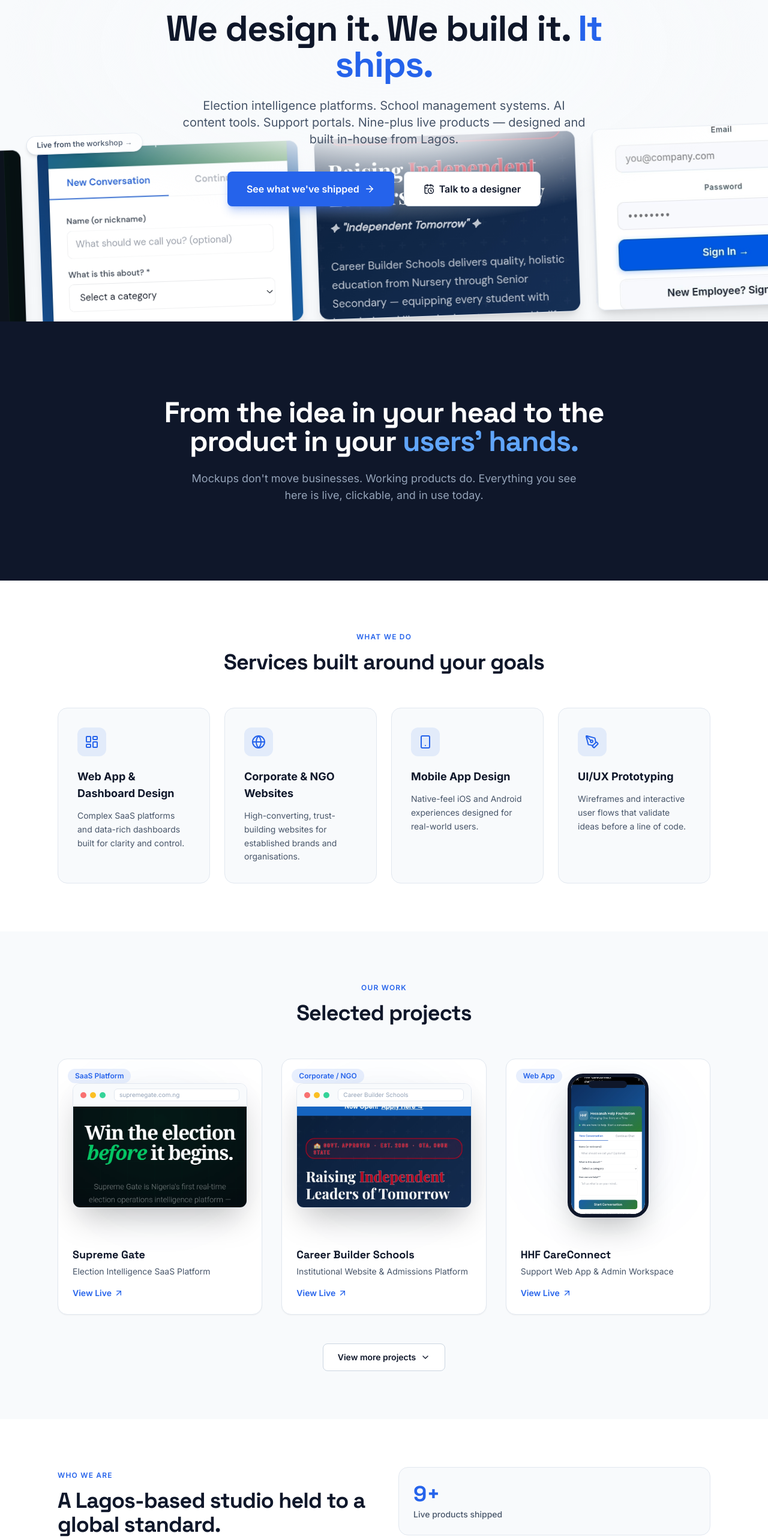
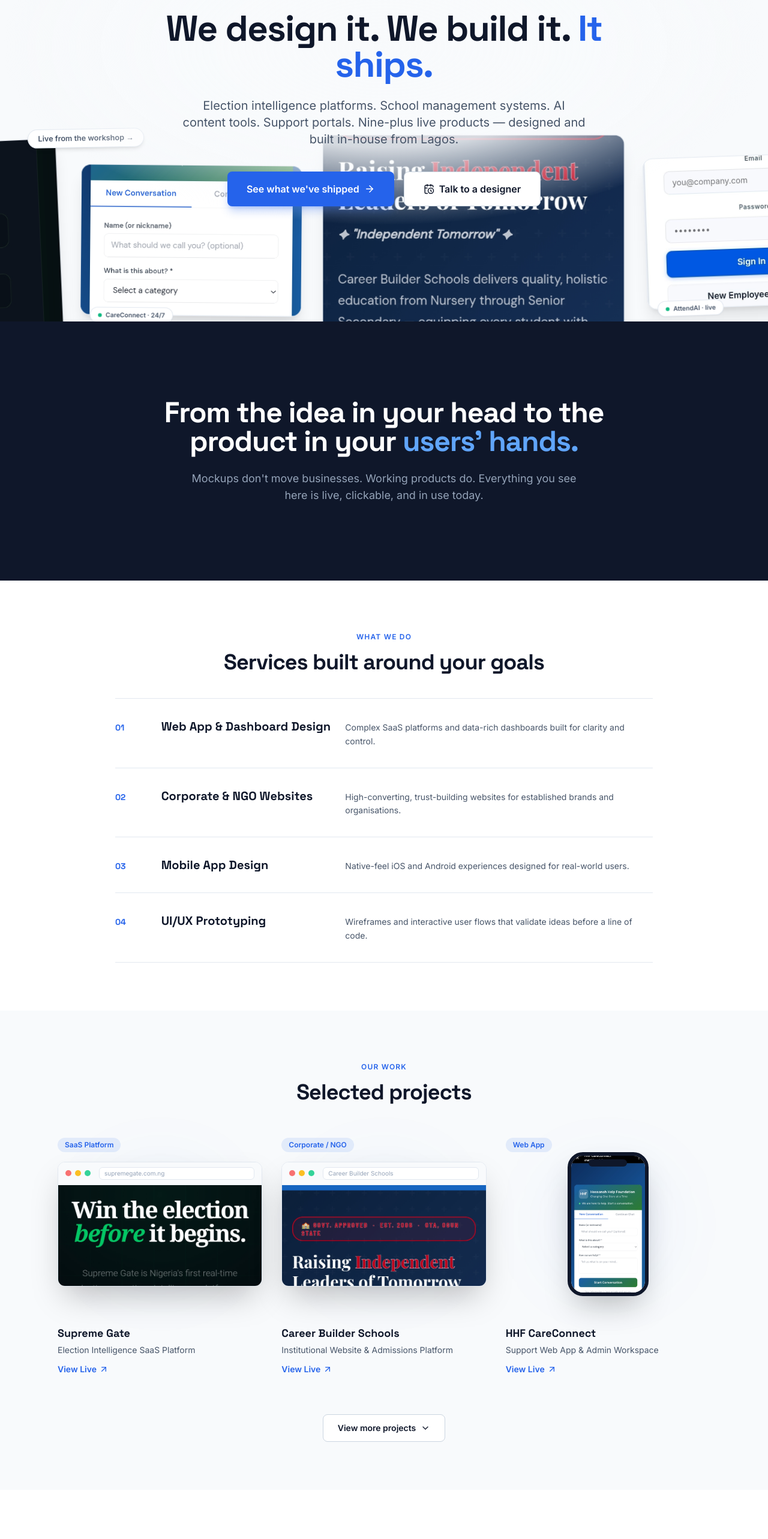
Before and after one commit to Rollyadams/Rollyadams-Webdesign, a React (Vite) app: page / in a window 1280 px wide. Shown: the part 180-2746 px from the top of the page at 60% size. Built offline with nearby package versions, Linux system fonts and the light colour scheme; the HTML template or start-up script is replaced by a standard one.

Commit message:
Update App.jsx

```diff
--- a/src/App.jsx
+++ b/src/App.jsx
@@ -5,10 +5,6 @@
   X,
   ArrowRight,
   CalendarClock,
-  LayoutDashboard,
-  Globe,
-  Smartphone,
-  PenTool,
   ArrowUpRight,
   ChevronDown,
   Mail,
@@ -90,7 +86,7 @@
   )
 }
 
-/* ============ HERO ============ */
+/* ============ HERO — annotated workshop wall ============ */
 const heroContainer = {
   hidden: { opacity: 0 },
   show: { opacity: 1, transition: { staggerChildren: 0.15 } },
@@ -102,10 +98,30 @@
 }
 
 const marqueeShots = [
-  { src: '/images/sg-login.jpg', alt: '' },
-  { src: '/images/careconnect-chat.jpg', alt: '' },
-  { src: '/images/cbs-home.jpg', alt: '' },
-  { src: '/images/attendai-login.jpg', alt: '' },
+  {
+    src: '/images/sg-login.jpg',
+    caption: 'Supreme Gate · live',
+    size: 'h-64 w-96 md:h-80 md:w-[30rem]',
+    tilt: 'rotate-[-1.5deg]',
+  },
+  {
+    src: '/images/careconnect-chat.jpg',
+    caption: 'CareConnect · 24/7',
+    size: 'h-48 w-72 md:h-60 md:w-[22rem]',
+    tilt: 'rotate-[1.5deg]',
+  },
+  {
+    src: '/images/cbs-home.jpg',
+    caption: 'Career Builder Schools · live',
+    size: 'h-64 w-96 md:h-80 md:w-[30rem]',
+    tilt: 'rotate-[1deg]',
+  },
+  {
+    src: '/images/attendai-login.jpg',
+    caption: 'AttendAI · live',
+    size: 'h-48 w-72 md:h-60 md:w-[22rem]',
+    tilt: 'rotate-[-1deg]',
+  },
 ]
 
 function Hero() {
@@ -113,21 +129,26 @@
 
   return (
     <section className="relative overflow-hidden pt-36 pb-48 section-padding">
-      {/* Tilted exhibit shelf — your shipped work, composed on purpose */}
+      {/* Workshop wall — pinned prints, annotated */}
       <div
         aria-hidden
-        className="pointer-events-none absolute inset-x-0 top-[58%] rotate-[-2deg] scale-105"
+        className="pointer-events-none absolute inset-x-0 top-[58%] rotate-[-1deg] scale-105"
       >
         <div className="marquee">
-          <div className="marquee-track">
+          <div className="marquee-track items-center">
             {loop.map((shot, i) => (
-              <img
-                key={i}
-                src={shot.src}
-                alt={shot.alt}
-                loading="lazy"
-                className="mr-6 h-56 w-80 md:h-72 md:w-[26rem] rounded-2xl object-cover shadow-xl border border-slate-200"
-              />
+              <div key={i} className={`relative mr-8 ${shot.size} ${shot.tilt}`}>
+                <img
+                  src={shot.src}
+                  alt=""
+                  loading="lazy"
+                  className="h-full w-full rounded-2xl object-cover shadow-xl border border-slate-200"
+                />
+                <span className="absolute -bottom-3 left-4 inline-flex items-center rounded-full border border-slate-200 bg-white px-3 py-1 text-[10px] font-semibold text-muted shadow-sm">
+                  <span className="mr-1.5 inline-block h-1.5 w-1.5 rounded-full bg-emerald-500" />
+                  {shot.caption}
+                </span>
+              </div>
             ))}
           </div>
         </div>
@@ -286,25 +307,21 @@
   )
 }
 
-/* ============ SERVICES ============ */
+/* ============ SERVICES — index list, no boxes ============ */
 const services = [
   {
-    icon: LayoutDashboard,
     title: 'Web App & Dashboard Design',
     desc: 'Complex SaaS platforms and data-rich dashboards built for clarity and control.',
   },
   {
-    icon: Globe,
     title: 'Corporate & NGO Websites',
     desc: 'High-converting, trust-building websites for established brands and organisations.',
   },
   {
-    icon: Smartphone,
     title: 'Mobile App Design',
     desc: 'Native-feel iOS and Android experiences designed for real-world users.',
   },
   {
-    icon: PenTool,
     title: 'UI/UX Prototyping',
     desc: 'Wireframes and interactive user flows that validate ideas before a line of code.',
   },
@@ -319,7 +336,7 @@
           whileInView={{ opacity: 1, y: 0 }}
           viewport={{ once: true }}
           transition={{ duration: 0.6 }}
-          className="mb-14 text-center"
+          className="mb-10 text-center"
         >
           <span className="text-xs font-semibold tracking-widest text-brand uppercase">
             What We Do
@@ -329,30 +346,35 @@
           </h2>
         </motion.div>
 
-        <div className="grid gap-6 sm:grid-cols-2 lg:grid-cols-4">
+        <div className="mx-auto max-w-4xl">
           {services.map((s, i) => (
             <motion.div
               key={s.title}
-              initial={{ opacity: 0, y: 24 }}
+              initial={{ opacity: 0, y: 16 }}
               whileInView={{ opacity: 1, y: 0 }}
               viewport={{ once: true }}
-              transition={{ duration: 0.5, delay: i * 0.1 }}
-              className="group rounded-2xl border border-slate-200 bg-surface p-8 transition-all hover:border-brand/40 hover:shadow-xl hover:shadow-brand/10 hover:-translate-y-1"
+              transition={{ duration: 0.5, delay: i * 0.08 }}
+              className="group grid gap-2 border-t border-slate-200 py-8 md:grid-cols-12 md:items-baseline md:gap-6"
             >
-              <div className="mb-5 grid h-12 w-12 place-items-center rounded-xl bg-brand/10 text-brand transition-colors group-hover:bg-brand group-hover:text-white">
-                <s.icon size={24} />
-              </div>
-              <h3 className="mb-3 text-lg font-bold">{s.title}</h3>
-              <p className="text-sm leading-relaxed text-muted">{s.desc}</p>
+              <span className="font-display text-sm font-bold text-brand md:col-span-1">
+                0{i + 1}
+              </span>
+              <h3 className="font-display text-xl font-bold transition-colors group-hover:text-brand md:col-span-4">
+                {s.title}
+              </h3>
+              <p className="text-sm leading-relaxed text-muted md:col-span-7">
+                {s.desc}
+              </p>
             </motion.div>
           ))}
+          <div className="border-t border-slate-200" />
         </div>
       </div>
     </section>
   )
 }
 
-/* ============ PORTFOLIO ============ */
+/* ============ PORTFOLIO — frames float free, no card boxes ============ */
 const featured = [
   {
     tag: 'SaaS Platform',
@@ -480,8 +502,8 @@
           </h2>
         </motion.div>
 
-        {/* Featured 3 — devices floating alone on white */}
-        <div className="grid gap-8 md:grid-cols-3">
+        {/* Featured 3 — floating free */}
+        <div className="grid gap-12 md:grid-cols-3 md:gap-8">
           {featured.map((p, i) => (
             <motion.a
               key={p.title}
@@ -492,26 +514,26 @@
               whileInView={{ opacity: 1, y: 0 }}
               viewport={{ once: true }}
               transition={{ duration: 0.5, delay: i * 0.1 }}
-              className="group rounded-2xl border border-slate-200 bg-white shadow-sm transition-all hover:shadow-2xl hover:-translate-y-1 overflow-hidden"
+              className="group block"
             >
-              <div className="relative grid h-72 place-items-center px-6">
+              <div className="relative grid h-72 place-items-center">
                 <div className="absolute h-36 w-36 rounded-full bg-brand/10 blur-3xl" />
                 <ShotFrame
                   item={p}
-                  phoneClass="relative h-60 aspect-[9/16] transition-transform duration-500 group-hover:scale-105"
-                  browserClass="relative h-52 w-full transition-transform duration-500 group-hover:scale-[1.03]"
+                  phoneClass="relative h-60 aspect-[9/16] transition-transform duration-500 group-hover:-translate-y-2 group-hover:scale-[1.02]"
+                  browserClass="relative h-52 w-full transition-transform duration-500 group-hover:-translate-y-2 group-hover:scale-[1.01]"
                 />
-                <span className="absolute top-4 left-4 rounded-full bg-brand/10 px-3 py-1 text-xs font-semibold text-brand">
+                <span className="absolute top-0 left-0 rounded-full bg-brand/10 px-3 py-1 text-xs font-semibold text-brand">
                   {p.tag}
                 </span>
               </div>
 
-              <div className="p-6">
-                <h3 className="font-display text-lg font-bold group-hover:text-brand transition-colors">
+              <div className="mt-6">
+                <h3 className="font-display text-lg font-bold transition-colors group-hover:text-brand">
                   {p.title}
                 </h3>
                 <p className="mt-1 text-sm text-muted">{p.subtitle}</p>
-                <span className="mt-4 inline-flex items-center gap-1 text-sm font-semibold text-brand">
+                <span className="mt-3 inline-flex items-center gap-1 text-sm font-semibold text-brand">
                   View Live <ArrowUpRight size={16} />
                 </span>
               </div>
@@ -520,7 +542,7 @@
         </div>
 
         {/* View more toggle */}
-        <div className="mt-12 text-center">
+        <div className="mt-16 text-center">
           <button
             onClick={() => setShowMore(!showMore)}
             className="inline-flex items-center gap-2 rounded-lg border border-slate-300 bg-white px-6 py-3 text-sm font-semibold text-ink transition-all hover:border-brand hover:text-brand"
@@ -533,27 +555,24 @@
           </button>
         </div>
 
-        {/* Archive grid — appears on demand */}
+        {/* Archive — floating free */}
         {showMore && (
           <motion.div
             initial={{ opacity: 0, y: 24 }}
             animate={{ opacity: 1, y: 0 }}
             transition={{ duration: 0.5 }}
-            className="mt-12 grid gap-6 sm:grid-cols-2 lg:grid-cols-4"
+            className="mt-14 grid gap-10 sm:grid-cols-2 lg:grid-cols-4 lg:gap-8"
           >
             {archive.map((p) => (
-              <div
-                key={p.title}
-                className="group rounded-xl border border-slate-200 bg-white shadow-sm transition-all hover:shadow-xl hover:-translate-y-1 overflow-hidden"
-              >
-                <div className="relative grid h-52 place-items-center px-4">
+              <div key={p.title} className="group">
+                <div className="relative grid h-52 place-items-center">
                   <ShotFrame
                     item={p}
-                    phoneClass="h-40 aspect-[9/16] transition-transform duration-500 group-hover:scale-105"
-                    browserClass="h-36 w-full transition-transform duration-500 group-hover:scale-[1.03]"
+                    phoneClass="h-40 aspect-[9/16] transition-transform duration-500 group-hover:-translate-y-1.5"
+                    browserClass="h-36 w-full transition-transform duration-500 group-hover:-translate-y-1.5"
                   />
                 </div>
-                <div className="p-5">
+                <div className="mt-4">
                   <span className="text-[11px] font-semibold tracking-widest text-brand uppercase">
                     {p.tag}
                   </span>
@@ -569,11 +588,11 @@
   )
 }
 
-/* ============ ABOUT ============ */
+/* ============ ABOUT — family voice, typographic stats ============ */
 const stats = [
-  { value: '9+', label: 'Live products shipped' },
-  { value: '24h', label: 'Average response time' },
-  { value: '100%', label: 'Design & build in-house' },
+  { value: '9', label: 'live products' },
+  { value: '0', label: 'abandoned launches' },
+  { value: '1', label: 'family name on every launch' },
 ]
 
 function About() {
@@ -590,7 +609,7 @@
             Who We Are
           </span>
           <h2 className="font-display mt-3 text-3xl font-bold tracking-tight md:text-4xl">
-            A Lagos-based studio held to a global standard.
+            Software is a family business here.
           </h2>
           <p className="mt-6 text-lg leading-relaxed text-muted">
             Rollyadams WebStudio is the digital design arm of the Rollyadams
@@ -610,17 +629,16 @@
           whileInView={{ opacity: 1, y: 0 }}
           viewport={{ once: true }}
           transition={{ duration: 0.6, delay: 0.15 }}
-          className="grid gap-6 sm:grid-cols-3 lg:grid-cols-1"
+          className="flex flex-wrap items-end gap-x-12 gap-y-8 border-t border-slate-200 pt-10"
         >
           {stats.map((s) => (
-            <div
-              key={s.label}
-              className="rounded-2xl border border-slate-200 bg-surface p-6 text-center sm:text-left"
-            >
-              <div className="font-display text-4xl font-bold text-brand">
+            <div key={s.label}>
+              <div className="font-display text-5xl font-bold text-ink">
                 {s.value}
               </div>
-              <div className="mt-1 text-sm font-medium text-muted">{s.label}</div>
+              <div className="mt-2 max-w-[10rem] text-sm leading-snug text-muted">
+                {s.label}
+              </div>
             </div>
           ))}
         </motion.div>
```
